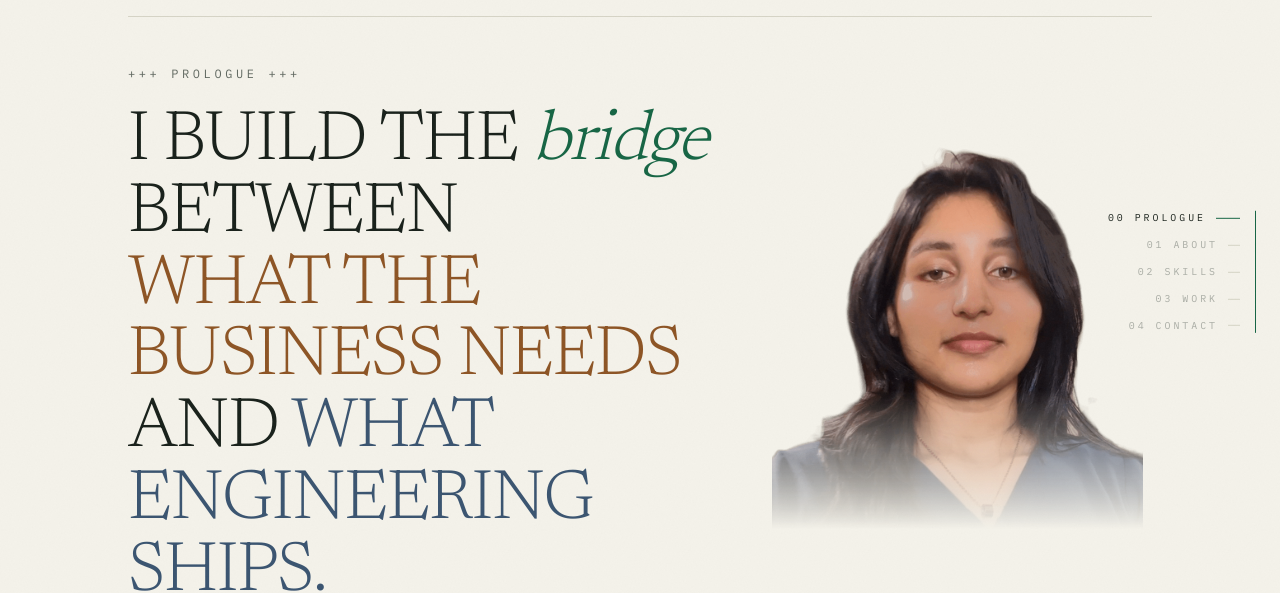
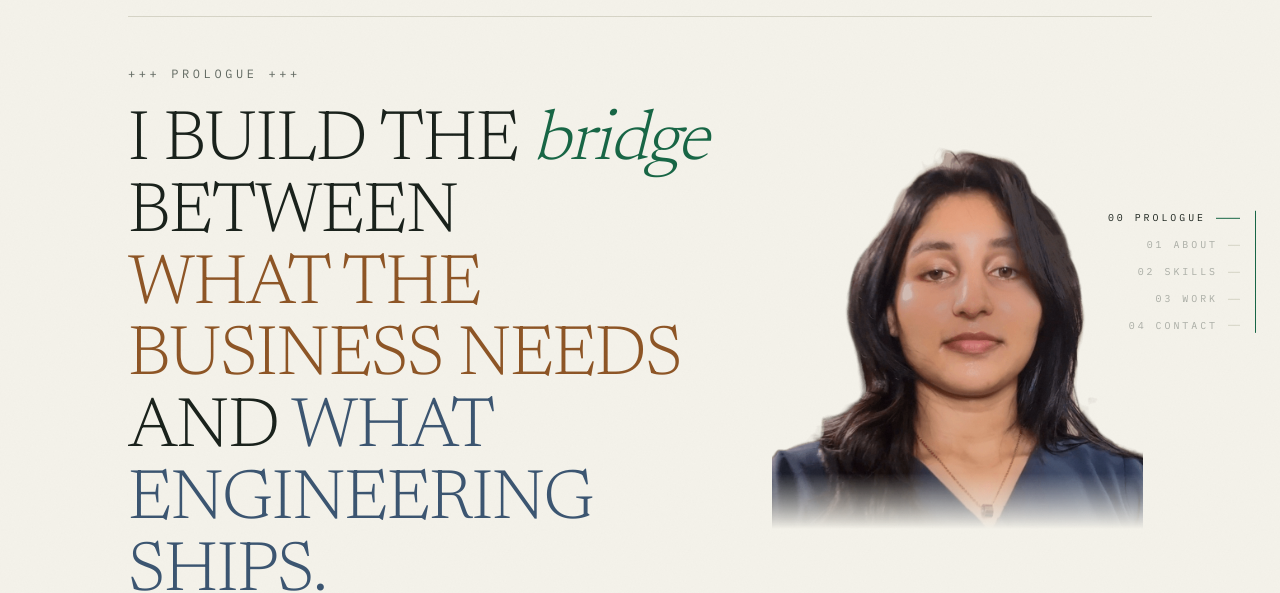
Before and after one commit to senudidinaya/senudi-portfolio, a Next.js app: page / in a window 1280 px wide. Shown: the part 128-721 px from the top of the page. Built offline with nearby package versions, Linux system fonts and the light colour scheme; no server answers; the database is empty.

Commit message:
feat: update mask gradient in HeroPortrait component for improved visual effect

```diff
--- a/src/components/hero/HeroPortrait.tsx
+++ b/src/components/hero/HeroPortrait.tsx
@@ -22,7 +22,7 @@ export function HeroPortrait() {
           height={1125}
           loading="lazy"
           decoding="async"
-          className="h-full w-auto object-contain object-top [mask-image:linear-gradient(to_bottom,black_70%,transparent_100%)] [-webkit-mask-image:linear-gradient(to_bottom,black_70%,transparent_100%)]"
+          className="h-full w-auto object-contain object-top [mask-image:linear-gradient(to_bottom,black_88%,transparent_100%)] [-webkit-mask-image:linear-gradient(to_bottom,black_88%,transparent_100%)]"
         />
       </div>
     </div>
```
